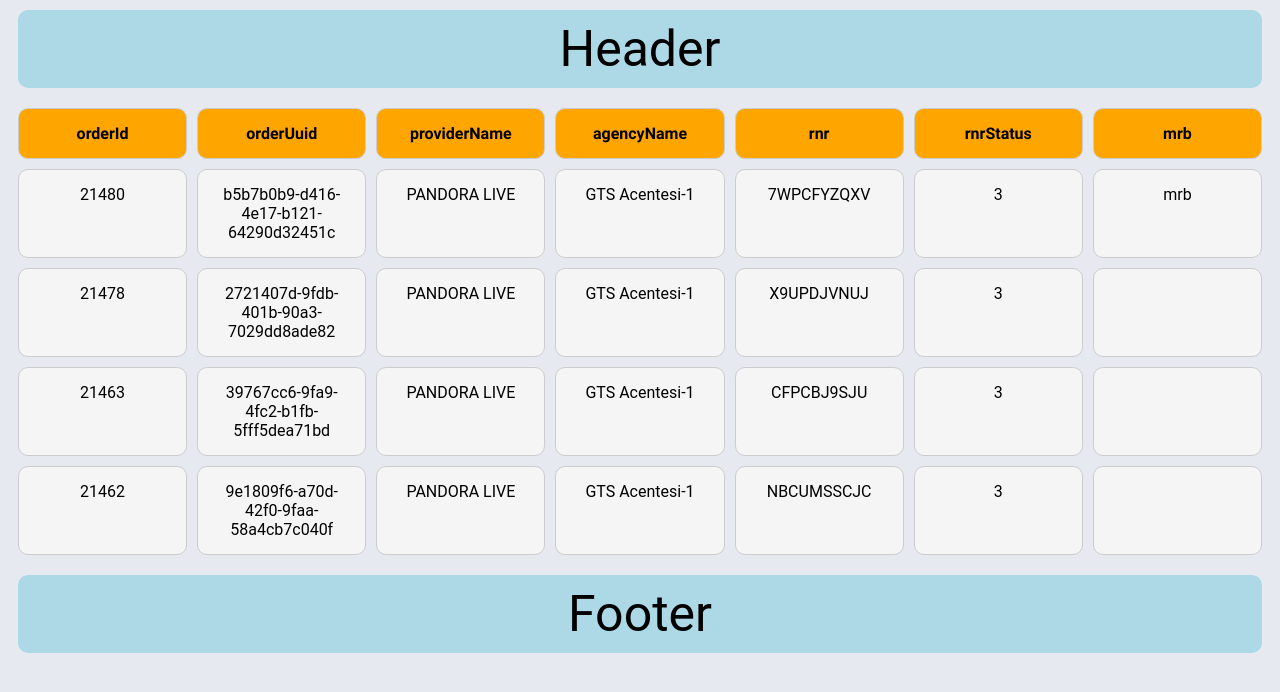
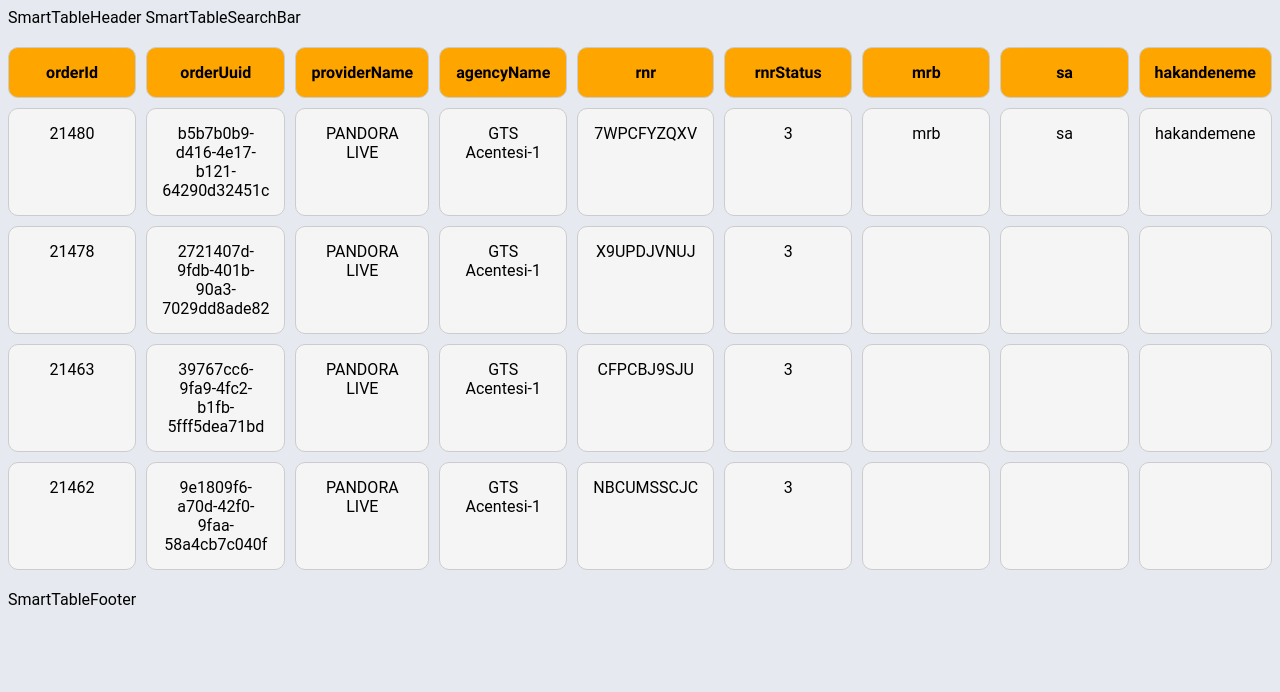
Before and after one commit to Mwiert/miniSpa, a Vue app: page /pinkpanthers in a window 1280 px wide. Shown: the top 692 px of the page. Built offline with nearby package versions, Linux system fonts and the light colour scheme; a web font is replaced by a local one.

Commit message:
Create header, body components, fix

```diff
--- a/src/components/SmartTable/SmartTable.vue
+++ b/src/components/SmartTable/SmartTable.vue
@@ -1,25 +1,24 @@
 <template>
     <div class="smart-table-c">
-        <div class="header">
-            Header
-        </div>
+         <SmartTableHeader /> <!-- Header kısmı filters ve searchbar'ı içerir -->
 
         <SmartTableBody :tableData="dummies"/>
 
-
-        <div class="footer">
-            Footer
-        </div>
+        <SmartTableFooter /> <!-- Footer kısmı pagination içerir -->
     </div>
 </template>
 
 <script lang="ts">
+import SmartTableHeader from './SmartTableHeader.vue'
 import SmartTableBody from "./SmartTableBody.vue";
+import SmartTableFooter from './SmartTableFooter.vue'
 import dummies from './dummy.js';
 export default{
     name: 'SmartTable',
     components: {
-        SmartTableBody
+        SmartTableHeader,
+        SmartTableBody,
+        SmartTableFooter
 
     },
     data() {
@@ -32,15 +31,4 @@
 
 <style lang="scss" scoped>
 
-.smart-table-c {
-    margin: 10px;
-}
-
-.header, .footer {
-    background-color: lightblue;
-    text-align: center;
-    font-size: 50px;
-    padding: 10px;
-    border-radius: 10px;
-}
 </style>
--- a/src/components/SmartTable/SmartTableBody.vue
+++ b/src/components/SmartTable/SmartTableBody.vue
@@ -22,12 +22,9 @@
     headers() {
       return this.tableData.length ? Object.keys(this.tableData[0]) : []
     },
-    // gridTemplateColumns() {
-    //   return {
-    //     display: 'grid',
-    //     'grid-template-columns': repeat(${this.headers.length}, ${colwidth})
-    //   }
-    // }
+    gridTemplateColumns() {
+      return `repeat(${this.headers.length}, 1fr)`
+    }
   }
 }
 </script>
@@ -38,7 +35,7 @@
   display: grid;
     margin-top: 20px;
     margin-bottom: 20px;
-    grid-template-columns: repeat(7, 1fr);
+    grid-template-columns: v-bind('gridTemplateColumns'); //computed içerisinde column sayısını dinamik olarak alıp vbind ile css içine geç
     gap: 10px;
 }
 
--- /dev/null
+++ b/src/components/SmartTable/SmartTableFooter.vue
@@ -0,0 +1,9 @@
+<template>
+    SmartTableFooter
+</template>
+
+<script lang="ts">
+export default {
+    name: 'SmartTableFooter'
+}
+</script>
--- /dev/null
+++ b/src/components/SmartTable/SmartTableHeader.vue
@@ -0,0 +1,14 @@
+<template>
+    SmartTableHeader
+    <SearchBar />
+</template>
+
+<script lang="ts">
+import SearchBar from './SmartTableSearchBar.vue'
+export default {
+    name: 'SmartTableHeader',
+    components: {
+        SearchBar
+    }
+}
+</script>
--- /dev/null
+++ b/src/components/SmartTable/SmartTableSearchBar.vue
@@ -0,0 +1,9 @@
+<template>
+    SmartTableSearchBar
+</template>
+
+<script lang="ts">
+export default {
+    name: 'SmartTableSearchBar'
+}
+</script>
--- a/src/components/SmartTable/dummy.js
+++ b/src/components/SmartTable/dummy.js
@@ -6,7 +6,9 @@
        agencyName: "GTS Acentesi-1",
        rnr: "7WPCFYZQXV",
        rnrStatus: 3,
-       mrb: "mrb"
+       mrb: "mrb",
+       sa: 'sa',
+       hakandeneme: 'hakandemene'
     },
     {
        orderId: 21478,
```
